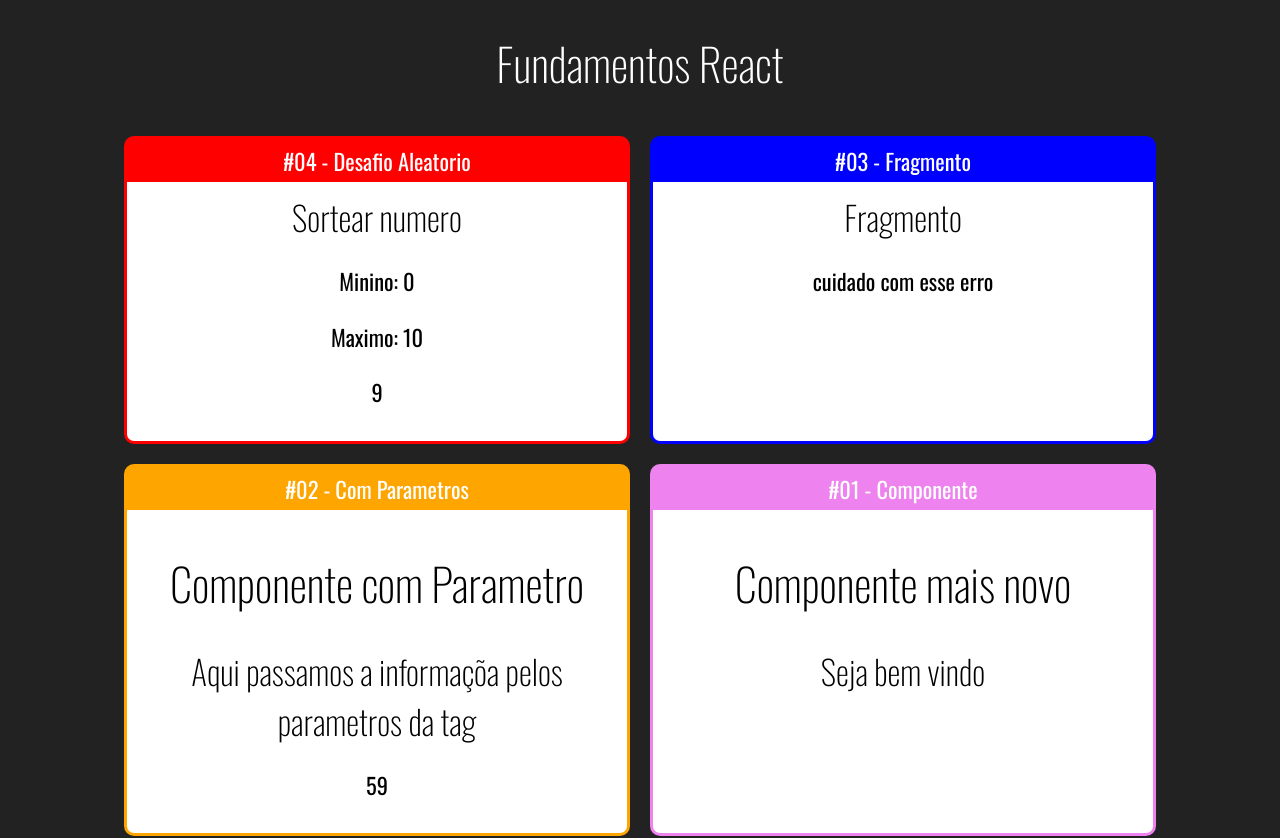
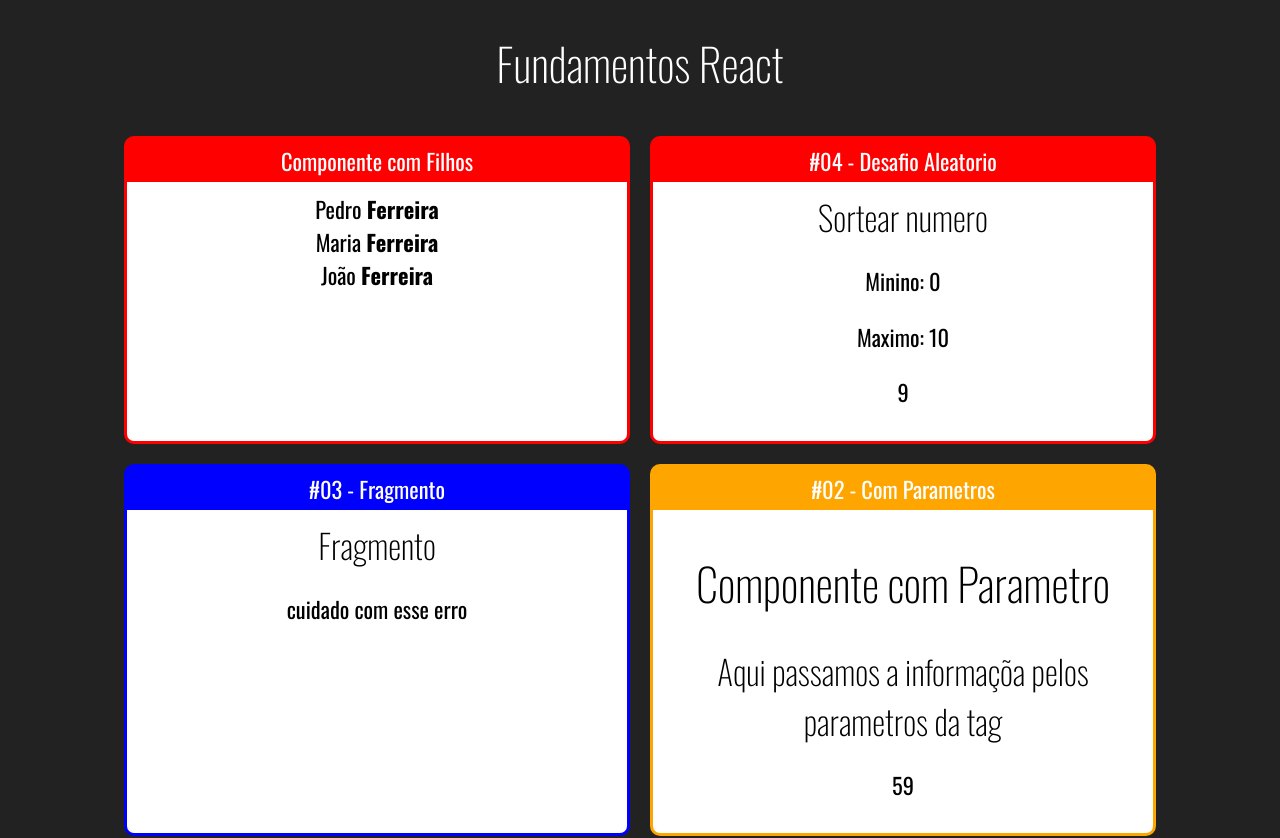
Before and after one commit to OdairCesar/ReactJS-e-ReactNative, a React (Create React App) app in the folder ReactJS/fundamentos-react/: page / in a window 1280 px wide. Shown: the top 838 px of the page. Built offline with nearby package versions, Linux system fonts and the light colour scheme.

Commit message:
Aprendendo a passar informações entre elementos pai e filho

```diff
--- a/ReactJS/fundamentos-react/src/App.jsx
+++ b/ReactJS/fundamentos-react/src/App.jsx
@@ -7,12 +7,27 @@
 import Fragmento from './components/basico/Fragmento'
 import Sortear from './components/desafios/Sorteio'
 import Card from './components/layout/Card'
+import Familia from './components/basico/Familia'
+import FamiliaMembro from './components/basico/FamiliaMembro'
 
 export function App (props) {
     return(
         <div className='App'>
             <h1>Fundamentos React</h1>
             <div className='Cards'>
+                <Card titulo='Componente com Filhos'>
+                    <Familia sobrenome='Ferreira' >
+                        <FamiliaMembro
+                            nome='Pedro'>
+                        </FamiliaMembro>
+                        <FamiliaMembro
+                            nome='Maria'>
+                        </FamiliaMembro>
+                        <FamiliaMembro
+                            nome='João'>
+                        </FamiliaMembro>
+                    </Familia>
+                </Card>
                 <Card titulo='#04 - Desafio Aleatorio' color='red'>
                     <Sortear min={0} max={10}/>
                 </Card>
--- /dev/null
+++ b/ReactJS/fundamentos-react/src/components/basico/Familia.jsx
@@ -0,0 +1,13 @@
+import React, { cloneElement } from "react"
+
+export default function Familia(props) {
+    return (
+        <div>
+            {
+                React.Children.map(props.children, (child) =>{
+                    return cloneElement(child, props)
+                })
+            }
+        </div>
+    )
+}
--- /dev/null
+++ b/ReactJS/fundamentos-react/src/components/basico/FamiliaMembro.jsx
@@ -0,0 +1,9 @@
+import React from "react";
+
+export default function FamiliaMembro (props) {
+    return (
+        <div>
+            {props.nome} <strong>{props.sobrenome}</strong>
+        </div>
+    );
+};
```
